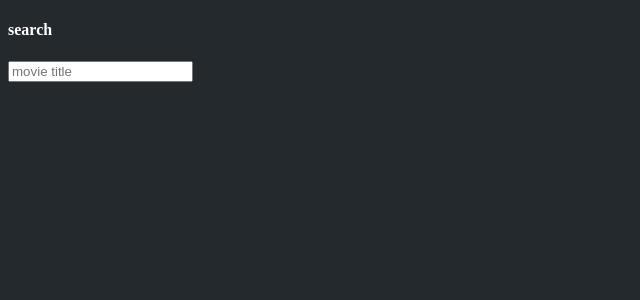
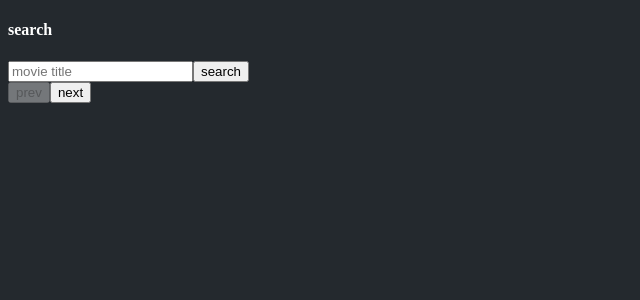
Before and after one commit to Vishalgajula/Movie_Finder, a React (Vite) app: page / in a window 1280 px wide. Shown: the top 300 px of the page, without its empty margins (0-640 px from the left). Built offline with nearby package versions, Linux system fonts and the light colour scheme.

Commit message:
next and prev btns

```diff
--- a/src/App.jsx
+++ b/src/App.jsx
@@ -6,9 +6,11 @@ import MovieCards from './components/MovieCards';
 export const MoviesContext = createContext();
 
 function App() {
-  const [moviesList, setMoviesList] = useState([]);
   const baseurl = `http://www.omdbapi.com/`
   const apikey = `apikey=94db380a`
+  const [moviesList, setMoviesList] = useState([]);
+  const [page, setPage] = useState(1);
+  const [totalResults, setTotalResults] = useState(0)
 
   // movies.map((movie) => { <MovieCards /> })
   // useEffect(() => {
@@ -18,7 +20,7 @@ function App() {
 
   return (
     <>
-      <MoviesContext.Provider value={{ moviesList, setMoviesList, baseurl, apikey }}>
+      <MoviesContext.Provider value={{ moviesList, setMoviesList, baseurl, apikey, page, setPage, totalResults, setTotalResults }}>
         <Main />
         <MovieCards />
       </MoviesContext.Provider>
--- a/src/components/Main.jsx
+++ b/src/components/Main.jsx
@@ -1,44 +1,74 @@
-import React, { useContext, useState } from "react";
+import React, { useContext, useEffect, useState } from "react";
 import { MoviesContext } from "../App";
 
 const Main = () => {
-  // const baseurl = `http://www.omdbapi.com/`
-  // const apikey = `apikey=94db380a`
 
-  const [movieTitle, setMovieTitle] = useState("")
-  // const [movies, setMovies] = useState([]);
-  const { moviesList, setMoviesList, baseurl, apikey } = useContext(MoviesContext)
+  const [searchMovies, setSearchMovies] = useState("")
+
+
+  //using useContext hook we are accessing the variables
+
+  const { moviesList, setMoviesList, baseurl, apikey, page, setPage, totalResults, setTotalResults } = useContext(MoviesContext)
 
 
   const apiFetching = () => {
-    if (!movieTitle.trim()) {
+    {if (!searchMovies.trim()) {
       console.log("Movie title cannot be empty!!!")
       return;
     }
-    fetch(`${baseurl}/?s=${movieTitle}&${apikey}`)
+    fetch(`${baseurl}/?s=${searchMovies}&page=${page}&${apikey}`) // url link
       .then((response) => {
         if (!response.ok) throw new Error("Failed to fetch movie")
         return response.json()
       })
       .then((data) => {
+        console.log("data section")
         console.log(data)
-        console.log("data section")
+        console.log(page)
         setMoviesList(data.Search || []);
-        console.log(movies)
+        setTotalResults(parseInt(data.totalResults, 10));
+        // console.log(totalResults)
+
       })
-      .catch((error) => console.error(error))
+      .catch((error) => console.error(error))}
   }
+
+
+  useEffect(() => {
+    if (searchMovies.trim()) {
+      apiFetching();
+    }
+  },[page])
+
+  useEffect(() => {
+    setPage(1);  // Reset page to 1 when a new movie title is entered
+  }, [searchMovies, setPage]);
 
   const handleChange = (event) => {
     if (event.key === 'Enter') {
       apiFetching()
     }
   }
+  // useEffect(() => {
+  //   console.log(totalResults)
+  // },totalResults)
+  // console.log(totalResults)
+
+  const handlePage = (page) => {
+
+  }
   // React.useEffect(() => {
   //   console.log(moviesList)
   //   console.log("useEffect")
   // }, [moviesList])
 
+  const handlePageChange = (direction) => {
+    if (direction === "next") {
+      setPage(page + 1);
+    } else if (direction === "prev" && page > 1) {
+      setPage(page - 1);
+    }
+  };
 
 
   return (
@@ -48,18 +78,12 @@ const Main = () => {
       <input
         type="text"
         placeholder="movie title"
-        value={movieTitle}
-        onChange={event => setMovieTitle(event.target.value)}
+        value={searchMovies}
+        onChange={event => setSearchMovies(event.target.value)}
         onKeyDown={handleChange}
       />
-      {/* <button onClick={apiFetching()} >search</button> */}
-      {/* {movies.map((movie) => (
-        <>
-          <h2>{movie.Title}</h2>
-          <p>year : {movie.Year}</p>
-          <img src={movie.Poster} alt="" />
-        </>
-      ))} */}
+      <button onClick={apiFetching} >search</button>
+
     </>
   )
 }
--- a/src/components/MovieCards.jsx
+++ b/src/components/MovieCards.jsx
@@ -2,19 +2,33 @@ import React, { useContext } from "react";
 import { MoviesContext } from "../App";
 import "../style/MoviesCards.css"
 
-// "Title": "Game of Thrones",
-//   "Year": "2011–2019",
-//     "imdbID": "tt0944947",
-//       "Type": "series",
-//         "Poster": "https://m.media-amazon.com/images/M/MV5BMTNhMDJmNmYtNDQ5OS00ODdlLWE0ZDAtZTgyYTIwNDY3OTU3XkEyXkFqcGc@._V1_SX300.jpg"
+
 
 const MovieCards = () => {
-  const { moviesList } = useContext(MoviesContext)
+  const { moviesList, page, setPage, totalResults } = useContext(MoviesContext);
+  const totalPages = Math.ceil(totalResults/10)
+
+  const nextPage = () => {
+    if (page < totalPages) {
+      setPage(page + 1);
+    }
+  };
+
+  const prevPage = () => {
+    if (page < totalPages) {
+      setPage(page - 1)
+    }
+  }
+
+  const movieTitle = (title) => {
+    console.log(title)
+  }
 
   return (
     <>
       <div className="movies-section">
-        {moviesList.map((movie) => (<div className="card">
+        {moviesList.map((movie) => (
+          <div className="card" key={movie.imbdID} onClick={() => movieTitle(movie.Title)} >
           <div className="poster" >
             <img src={movie.Poster} alt="" />
           </div>
@@ -25,6 +39,11 @@ const MovieCards = () => {
           </div>
         </div>))}
       </div>
+
+      <div className="pagination">
+        <button onClick={prevPage} disabled={page === 1 } >prev</button>
+        <button onClick={nextPage} disabled={page === totalPages} >next</button>
+      </div>
     </>
   )
 }
```
